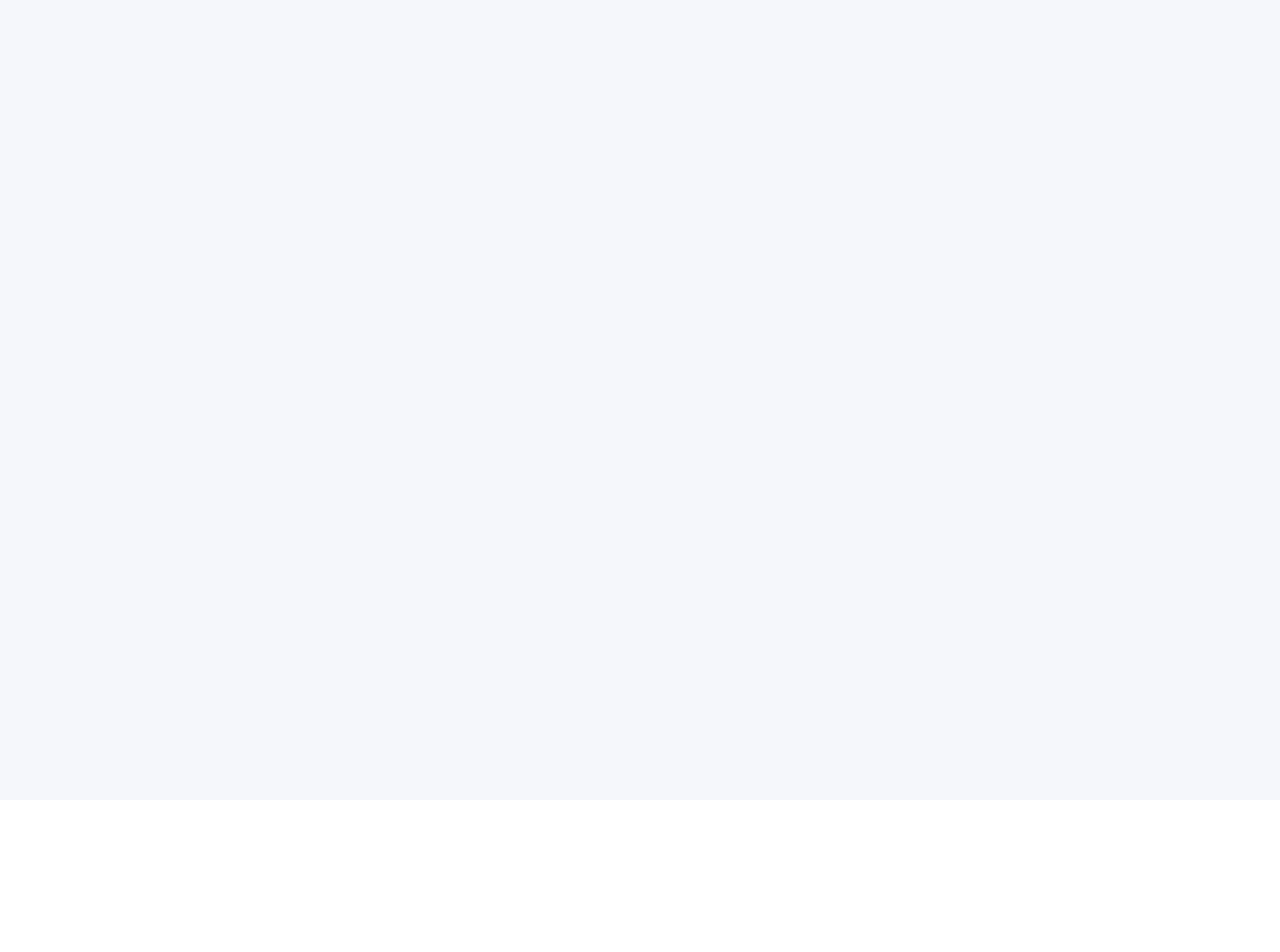
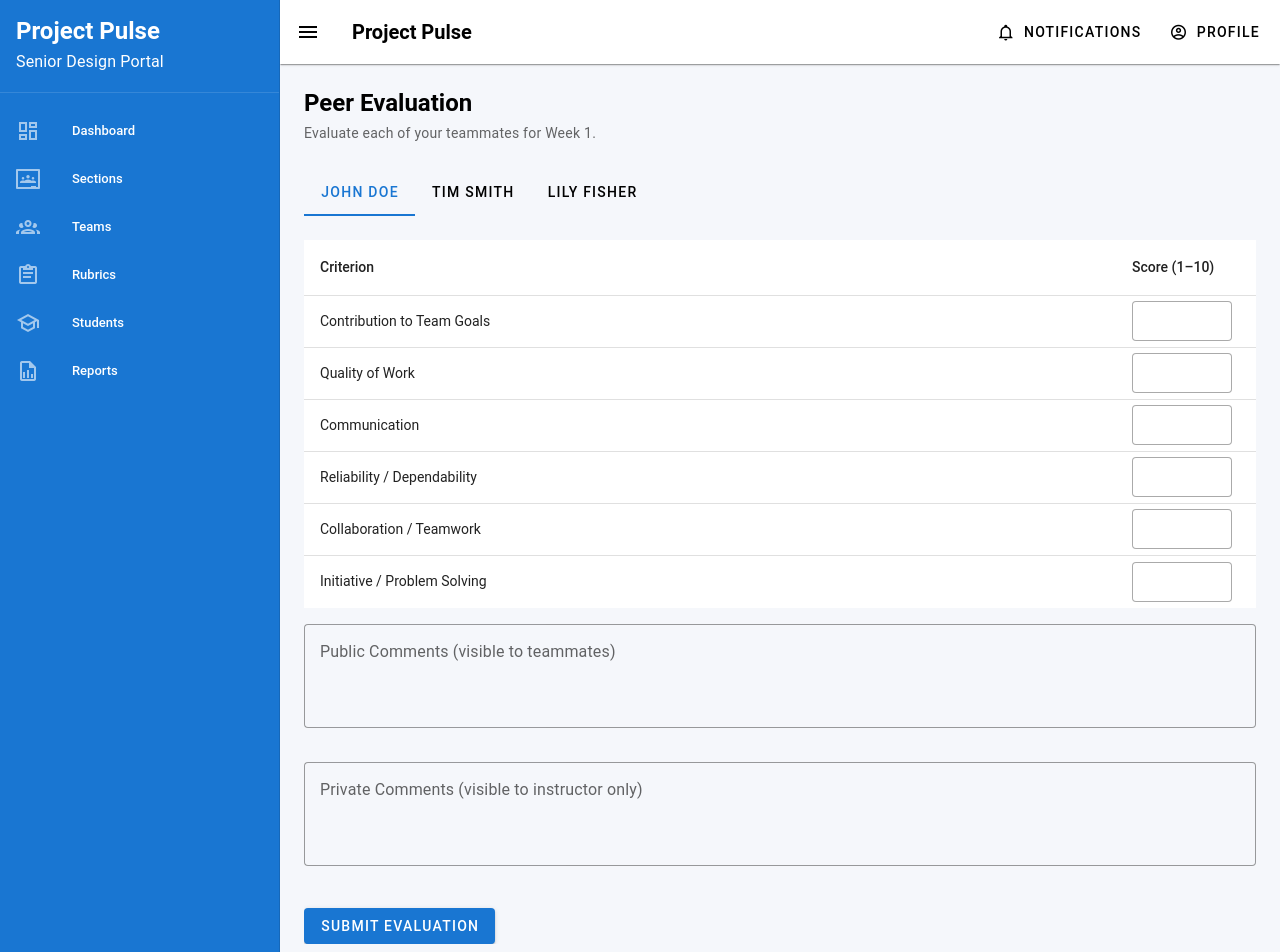
Before and after one commit to kayleechristine/project-pulse, a Vue app in the folder frontend/: page /student/peer-eval in a window 1280 px wide. Before the commit this address had no page. Shown: the top 952 px of the page. Before the commit the page ends 800 px from the top, so only its background shows below. Built offline with nearby package versions, Linux system fonts and the light colour scheme.

Commit message:
add peer evaluation frontend w/ mock data

```diff
--- a/frontend/src/api/peerEval.js
+++ b/frontend/src/api/peerEval.js
@@ -0,0 +1,9 @@
+import api from '../plugins/axios'
+
+export function submitEvaluation(payload) {
+  return api.post('/api/peer-evaluations', payload)
+}
+
+export function getMyReport(weekId) {
+  return api.get('/api/peer-evaluations/report', { params: { weekId } })
+}
--- a/frontend/src/components/PeerEvalForm.vue
+++ b/frontend/src/components/PeerEvalForm.vue
@@ -0,0 +1,116 @@
+<template>
+  <div>
+    <v-alert v-if="success" type="success" variant="tonal" class="mb-4" closable @click:close="success = false">
+      Evaluation submitted for {{ teammate.name }}.
+    </v-alert>
+    <v-alert v-if="error" type="error" variant="tonal" class="mb-4" closable @click:close="error = ''">
+      {{ error }}
+    </v-alert>
+
+    <v-table class="mb-4">
+      <thead>
+        <tr>
+          <th>Criterion</th>
+          <th style="width: 140px">Score (1–10)</th>
+        </tr>
+      </thead>
+      <tbody>
+        <tr v-for="criterion in criteria" :key="criterion.id">
+          <td>{{ criterion.name }}</td>
+          <td>
+            <v-text-field
+              v-model.number="scores[criterion.id]"
+              type="number"
+              min="1"
+              max="10"
+              density="compact"
+              variant="outlined"
+              hide-details
+              style="max-width: 100px"
+            />
+          </td>
+        </tr>
+      </tbody>
+    </v-table>
+
+    <v-textarea
+      v-model="publicComments"
+      label="Public Comments (visible to teammates)"
+      variant="outlined"
+      rows="3"
+      class="mb-3"
+    />
+    <v-textarea
+      v-model="privateComments"
+      label="Private Comments (visible to instructor only)"
+      variant="outlined"
+      rows="3"
+      class="mb-5"
+    />
+
+    <v-btn color="primary" :loading="loading" @click="handleSubmit">
+      Submit Evaluation
+    </v-btn>
+  </div>
+</template>
+
+<script setup>
+import { ref, reactive, watch } from 'vue'
+import { submitEvaluation } from '../api/peerEval'
+
+const props = defineProps({
+  teammate: { type: Object, required: true },
+  criteria: { type: Array, required: true },
+  weekId: { type: Number, required: true },
+})
+
+const emit = defineEmits(['submitted'])
+
+const scores = reactive({})
+const publicComments = ref('')
+const privateComments = ref('')
+const loading = ref(false)
+const success = ref(false)
+const error = ref('')
+
+watch(() => props.teammate.id, () => {
+  for (const key in scores) delete scores[key]
+  publicComments.value = ''
+  privateComments.value = ''
+  success.value = false
+  error.value = ''
+})
+
+async function handleSubmit() {
+  error.value = ''
+  success.value = false
+
+  const scoreEntries = props.criteria.map(c => ({
+    criterionId: c.id,
+    score: scores[c.id] ?? 0,
+  }))
+
+  const invalid = scoreEntries.find(e => e.score < 1 || e.score > 10)
+  if (invalid) {
+    error.value = 'All scores must be between 1 and 10.'
+    return
+  }
+
+  loading.value = true
+  try {
+    await submitEvaluation({
+      evaluateeId: props.teammate.id,
+      weekId: props.weekId,
+      publicComments: publicComments.value,
+      privateComments: privateComments.value,
+      scores: scoreEntries,
+    })
+    success.value = true
+    emit('submitted', props.teammate.id)
+  } catch (err) {
+    error.value = err.response?.data?.message ?? 'Submission failed. Please try again.'
+  } finally {
+    loading.value = false
+  }
+}
+</script>
--- a/frontend/src/components/PeerEvalScoreTable.vue
+++ b/frontend/src/components/PeerEvalScoreTable.vue
@@ -0,0 +1,33 @@
+<template>
+  <v-table>
+    <thead>
+      <tr>
+        <th>Criterion</th>
+        <th>Average Score</th>
+      </tr>
+    </thead>
+    <tbody>
+      <tr v-for="row in rows" :key="row.criterionId">
+        <td>{{ row.name }}</td>
+        <td>{{ row.avg.toFixed(1) }}</td>
+      </tr>
+    </tbody>
+  </v-table>
+</template>
+
+<script setup>
+import { computed } from 'vue'
+
+const props = defineProps({
+  criterionAverages: { type: Object, required: true },
+  criteria: { type: Array, required: true },
+})
+
+const rows = computed(() =>
+  props.criteria.map(c => ({
+    criterionId: c.id,
+    name: c.name,
+    avg: props.criterionAverages[c.id] ?? 0,
+  }))
+)
+</script>
--- a/frontend/src/router/index.js
+++ b/frontend/src/router/index.js
@@ -5,6 +5,8 @@ import LoginView from '../views/LoginView.vue'
 import RegisterView from '../views/RegisterView.vue'
 import StudentDashboard from '../views/student/StudentDashboard.vue'
 import AccountSettingsView from '../views/student/AccountSettingsView.vue'
+import PeerEvalSubmitView from '../views/student/PeerEvalSubmitView.vue'
+import PeerEvalReportView from '../views/student/PeerEvalReportView.vue'
 import DashboardView from '../views/DashboardView.vue'
 import SectionsView from '../views/admin/SectionsView.vue'
 import SectionDetailView from '../views/admin/SectionDetailView.vue'
@@ -32,6 +34,8 @@ const routes = [
     children: [
       { path: 'dashboard', component: StudentDashboard },
       { path: 'account', component: AccountSettingsView },
+      { path: 'peer-eval', component: PeerEvalSubmitView },
+      { path: 'report', component: PeerEvalReportView },
     ],
   },
   {
--- a/frontend/src/views/student/PeerEvalReportView.vue
+++ b/frontend/src/views/student/PeerEvalReportView.vue
@@ -0,0 +1,79 @@
+<template>
+  <div>
+    <div class="text-h5 font-weight-bold mb-1">My Peer Evaluation Report</div>
+    <div class="text-body-2 text-medium-emphasis mb-6">Week {{ weekId }}</div>
+
+    <v-alert v-if="error" type="error" variant="tonal" class="mb-4">{{ error }}</v-alert>
+
+    <div v-if="loading" class="d-flex justify-center py-8">
+      <v-progress-circular indeterminate color="primary" />
+    </div>
+
+    <template v-else-if="report">
+      <v-card variant="outlined" rounded="lg" class="mb-6" max-width="280">
+        <v-card-item>
+          <v-card-title class="text-h3 font-weight-bold">{{ report.grade.toFixed(1) }}</v-card-title>
+          <v-card-subtitle>Peer Evaluation Grade</v-card-subtitle>
+        </v-card-item>
+      </v-card>
+
+      <div class="text-h6 font-weight-medium mb-3">Scores by Criterion</div>
+      <PeerEvalScoreTable
+        :criterion-averages="report.criterionAverages"
+        :criteria="MOCK_CRITERIA"
+        class="mb-6"
+        style="max-width: 500px"
+      />
+
+      <div class="text-h6 font-weight-medium mb-3">Comments from Teammates</div>
+      <div v-if="report.publicComments.length === 0" class="text-medium-emphasis text-body-2">
+        No comments received yet.
+      </div>
+      <v-card
+        v-for="(comment, i) in report.publicComments"
+        :key="i"
+        variant="tonal"
+        rounded="lg"
+        class="mb-2"
+        max-width="600"
+      >
+        <v-card-text>{{ comment }}</v-card-text>
+      </v-card>
+    </template>
+
+    <template v-else-if="!loading && !error">
+      <div class="text-medium-emphasis text-body-2">No report available for this week yet.</div>
+    </template>
+  </div>
+</template>
+
+<script setup>
+import { ref, onMounted } from 'vue'
+import { getMyReport } from '../../api/peerEval'
+import PeerEvalScoreTable from '../../components/PeerEvalScoreTable.vue'
+
+const MOCK_CRITERIA = [
+  { id: 1, name: 'Contribution to Team Goals' },
+  { id: 2, name: 'Quality of Work' },
+  { id: 3, name: 'Communication' },
+  { id: 4, name: 'Reliability / Dependability' },
+  { id: 5, name: 'Collaboration / Teamwork' },
+  { id: 6, name: 'Initiative / Problem Solving' },
+]
+
+const weekId = 1
+const report = ref(null)
+const loading = ref(true)
+const error = ref('')
+
+onMounted(async () => {
+  try {
+    const response = await getMyReport(weekId)
+    report.value = response.data.data
+  } catch (err) {
+    error.value = err.response?.data?.message ?? 'Failed to load report.'
+  } finally {
+    loading.value = false
+  }
+})
+</script>
--- a/frontend/src/views/student/PeerEvalSubmitView.vue
+++ b/frontend/src/views/student/PeerEvalSubmitView.vue
@@ -0,0 +1,63 @@
+<template>
+  <div>
+    <div class="text-h5 font-weight-bold mb-1">Peer Evaluation</div>
+    <div class="text-body-2 text-medium-emphasis mb-6">
+      Evaluate each of your teammates for Week {{ MOCK_WEEK_ID }}.
+    </div>
+
+    <v-tabs v-model="activeTab" color="primary" class="mb-6">
+      <v-tab v-for="teammate in MOCK_TEAMMATES" :key="teammate.id" :value="teammate.id">
+        {{ teammate.name }}
+        <v-icon
+          v-if="submitted.includes(teammate.id)"
+          icon="mdi-check-circle"
+          color="success"
+          size="18"
+          class="ml-1"
+        />
+      </v-tab>
+    </v-tabs>
+
+    <v-window v-model="activeTab">
+      <v-window-item v-for="teammate in MOCK_TEAMMATES" :key="teammate.id" :value="teammate.id">
+        <PeerEvalForm
+          :teammate="teammate"
+          :criteria="MOCK_CRITERIA"
+          :week-id="MOCK_WEEK_ID"
+          @submitted="onSubmitted"
+        />
+      </v-window-item>
+    </v-window>
+  </div>
+</template>
+
+<script setup>
+import { ref } from 'vue'
+import PeerEvalForm from '../../components/PeerEvalForm.vue'
+
+const MOCK_WEEK_ID = 1
+
+const MOCK_TEAMMATES = [
+  { id: 10, name: 'John Doe' },
+  { id: 11, name: 'Tim Smith' },
+  { id: 12, name: 'Lily Fisher' },
+]
+
+const MOCK_CRITERIA = [
+  { id: 1, name: 'Contribution to Team Goals' },
+  { id: 2, name: 'Quality of Work' },
+  { id: 3, name: 'Communication' },
+  { id: 4, name: 'Reliability / Dependability' },
+  { id: 5, name: 'Collaboration / Teamwork' },
+  { id: 6, name: 'Initiative / Problem Solving' },
+]
+
+const activeTab = ref(MOCK_TEAMMATES[0].id)
+const submitted = ref([])
+
+function onSubmitted(teammateId) {
+  if (!submitted.value.includes(teammateId)) {
+    submitted.value.push(teammateId)
+  }
+}
+</script>
```
